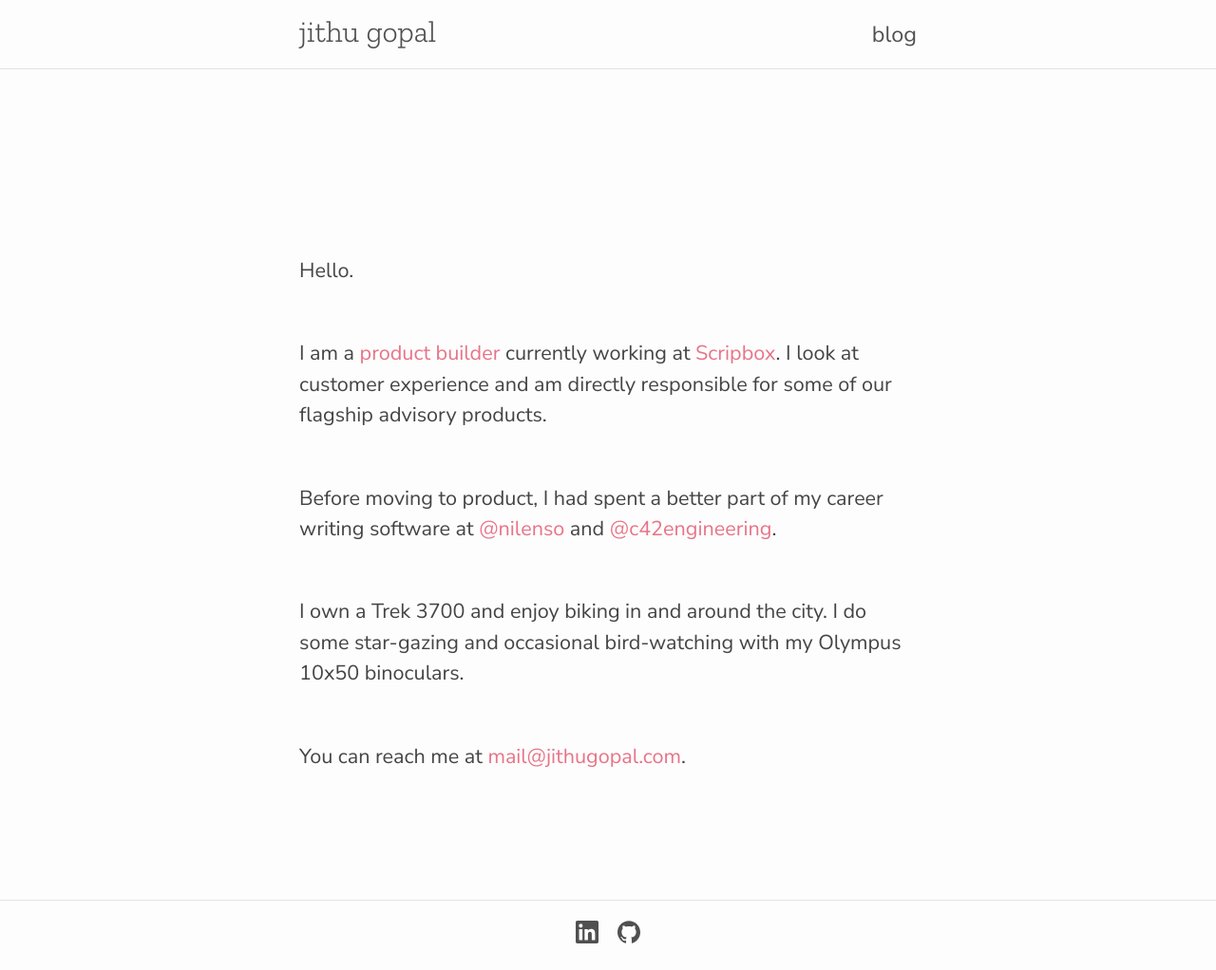
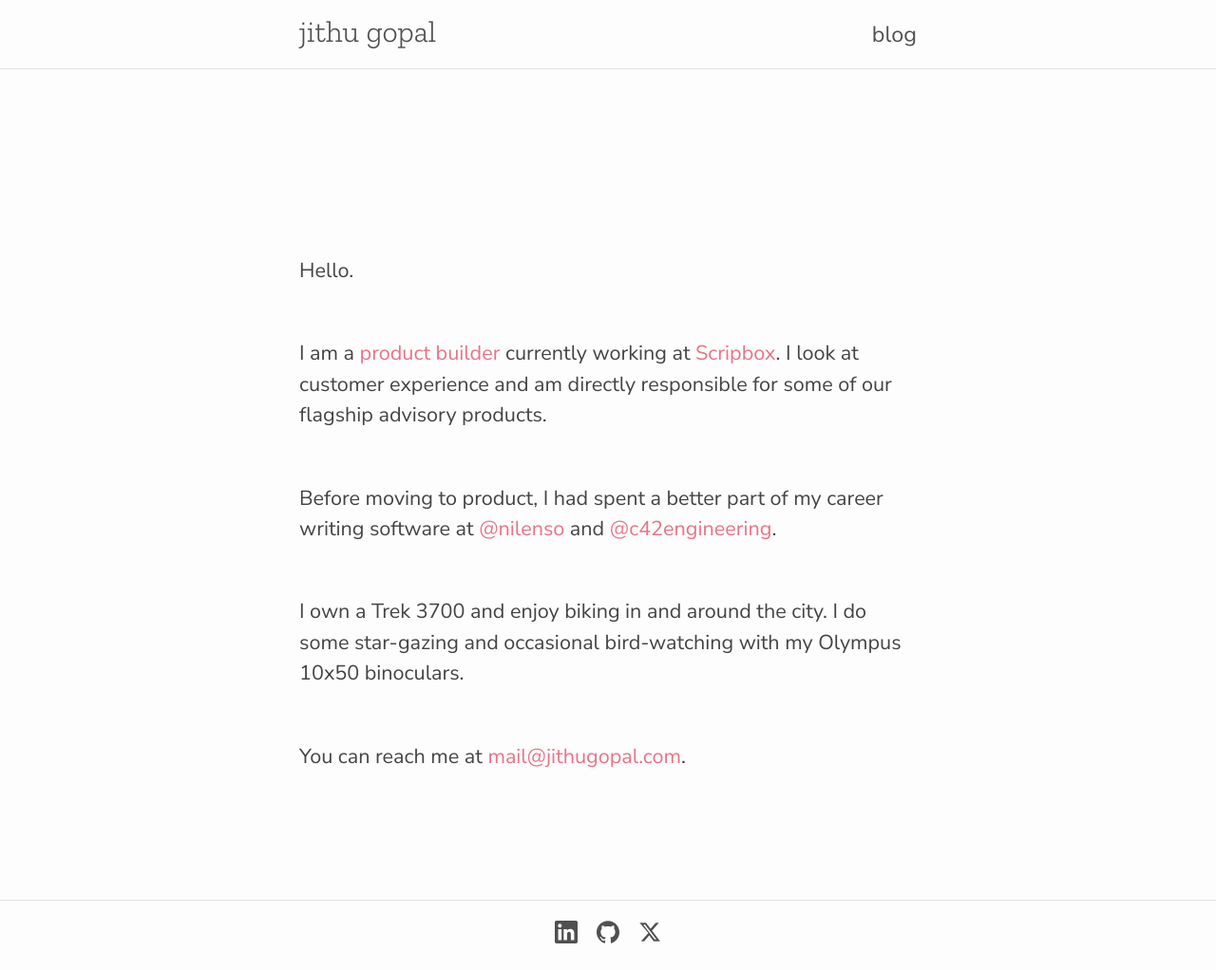
Before and after one commit to jithugopal/jithugopal.github.com, a Jekyll site: the page built from index.html, in a window 1280 px wide. Shown: the whole page at 95% size. Built offline with Jekyll 4.4.1, drawn with Linux system fonts in a browser that asks for light colours.

```diff
--- a/_layouts/default.html
+++ b/_layouts/default.html
@@ -22,6 +22,9 @@
           <a target="_blank" rel="noopener" href="https://github.com/jithugopal" aria-label="GitHub">
             <svg width="24" height="24" viewBox="0 0 24 24" fill="currentColor" aria-hidden="true"><path d="M12 .297c-6.63 0-12 5.373-12 12 0 5.303 3.438 9.8 8.205 11.385.6.113.82-.258.82-.577 0-.285-.01-1.04-.015-2.04-3.338.724-4.042-1.61-4.042-1.61C4.422 18.07 3.633 17.7 3.633 17.7c-1.087-.744.084-.729.084-.729 1.205.084 1.838 1.236 1.838 1.236 1.07 1.835 2.809 1.305 3.495.998.108-.776.417-1.305.76-1.605-2.665-.3-5.466-1.332-5.466-5.93 0-1.31.465-2.38 1.235-3.22-.135-.303-.54-1.523.105-3.176 0 0 1.005-.322 3.3 1.23.96-.267 1.98-.399 3-.405 1.02.006 2.04.138 3 .405 2.28-1.552 3.285-1.23 3.285-1.23.645 1.653.24 2.873.12 3.176.765.84 1.23 1.91 1.23 3.22 0 4.61-2.805 5.625-5.475 5.92.42.36.81 1.096.81 2.22 0 1.606-.015 2.896-.015 3.286 0 .315.21.69.825.57C20.565 22.092 24 17.592 24 12.297c0-6.627-5.373-12-12-12"/></svg>
           </a>
+          <a target="_blank" rel="noopener" href="https://x.com/poxypen" aria-label="X (Twitter)">
+            <svg width="24" height="24" viewBox="0 0 24 24" fill="currentColor" aria-hidden="true"><path d="M18.244 2.25h3.308l-7.227 8.26 8.502 11.24H16.17l-4.714-6.231-5.401 6.231H2.744l7.737-8.835L1.254 2.25H8.08l4.713 6.231zm-1.161 17.52h1.833L7.084 4.126H5.117z"/></svg>
+          </a>
         </div>
       </footer>
     </div>
```
